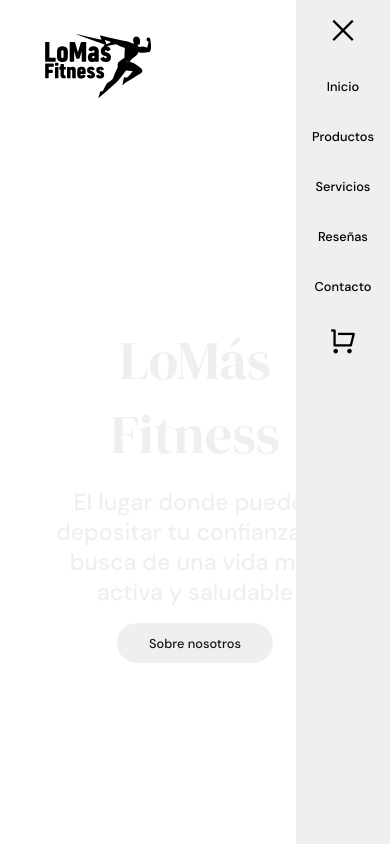
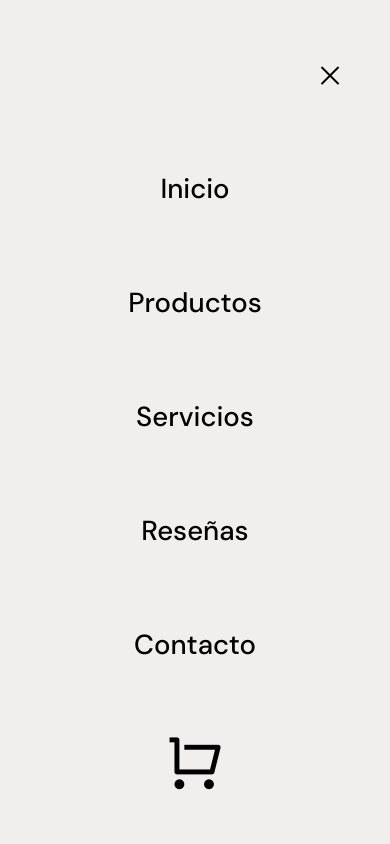
Before and after one commit to AaronBJ25/Aaron_LoMasFitness, a plain HTML site: page index.html in a window 390 px wide. Both pictures are taken after a click on the button "Abrir menú lateral". Shown: the top 844 px of the page. Drawn offline with nearby package versions, Linux system fonts and the light colour scheme.

Commit message:
feat: Responsive menu updated

```diff
--- a/css/index.css
+++ b/css/index.css
@@ -7,6 +7,7 @@
     margin: 0;
     padding: 0;
     box-sizing: border-box;
+    scroll-behavior: smooth;
 }
 
 img {
@@ -184,6 +185,14 @@ i {
                 display: none;
             }
         }
+        & #servicesBtn {
+            background: transparent;
+            border: none;
+        }
+        & #reviewsBtn {
+            background: transparent;
+            border: none;
+        }
     }
 
 
@@ -316,23 +325,29 @@ i {
             }
 
             & .menu__links {
+                font: var(--f-heading-md);
                 display: none;
                 flex-direction: column;
-                justify-content: flex-start;
-                gap: var(--s-md);
+                justify-content: space-between;
+                padding: var(--s-lg);
                 text-align: center;
                 position: fixed;
                 top: 0;
                 right: 0;
+                left: 0;
                 height: 100vh;
+
+                & li:first-of-type {
+                    align-self: flex-end;
+                }
 
                 &.show {
                     display: flex;
                     background-color: var(--c-light);
-
                     & #closeBtn {
                         background: transparent;
                         border: none;
+                        font-size: .7rem;
                         & i {
                             display: block;
                         }
--- a/index.html
+++ b/index.html
@@ -20,11 +20,11 @@
         <nav class="header__nav flex-row">
             <button id="menuBtn" class="link" title="Abrir menú lateral"><i class="ri-menu-line"></i></button>
             <ul class="menu__links flex-row" id="menuLinks">
-                <button id="closeBtn" class="link" title="Cerrar menú lateral"><i class="ri-close-large-line"></i></button>
+                <li><button id="closeBtn" class="link" title="Cerrar menú lateral"><i class="ri-close-large-line"></i></button></li>
                 <li><a href="index.html" title="Enlace para volver al inicio de la web" class="link">Inicio</a></li>
                 <li><a href="productos.html" title="Enlace para ir a nuestra página de productos" class="link">Productos </a></li>
-                <li><a href="#services" title="Enlace para ir a nuestra sección de productos" class="link">Servicios</a></li>
-                <li><a href="#reviews" title="Enlace para ir a nuestra sección de reseñas" class="link">Reseñas</a></li>
+                <li><button id="servicesBtn" class="link"><a href="#services" title="Enlace para ir a nuestra sección de productos">Servicios</a></button></li>
+                <li><button id="reviewsBtn" class="link"><a href="#reviews" title="Enlace para ir a nuestra sección de reseñas">Reseñas</a></button></li>
                 <li><a href="contacto.html" title="Enlace para poder ponerte en contacto con nosotros" class="link">Contacto</a></li>
                 <li><a href="#" class="link" title="Ver el carrito de la compra"><i class="ri-shopping-cart-line"></i></a></li>
             </ul>
@@ -127,7 +127,7 @@
                             <img src="media/client_joan.jpg" alt="Perfil de Joan Martínez" loading="lazy">
                         </picture>
                         <h3 class="text--sm">Joan Martínez</h3>
-                        <p>Me gusta entrenar desde hace muchísimos años, llevo en este gimnasio prácticamente desde sus inicios y el servicio de nutricionismo que añadieron unos meses después de abrirlo me ayudó muchísimo, ya que nunca me había parado a pensar si realmente comía adecuadamente o no. Resulta que cuando visité a uno de los nutricionistas me dijo que si quería progresar más rápido y de una manera saludable, debía ajustar mi dieta para que me proporcionase más calorías, teniendo en cuenta por supuesto no abusar de las grasas. Tenía razón, empecé a progreasr mucho más rápido.</p>
+                        <p>Me gusta entrenar desde hace muchísimos años, llevo en este gimnasio prácticamente desde sus inicios y el servicio de nutricionismo que añadieron unos meses después de abrirlo me ayudó muchísimo, ya que nunca me había parado a pensar si realmente comía adecuadamente o no. Resulta que cuando visité a uno de los nutricionistas me dijo que si quería progresar más rápido y de una manera saludable, debía ajustar mi dieta para que me proporcionase más calorías, teniendo en cuenta por supuesto no abusar de las grasas. Tenía razón, empecé a progresar mucho más rápido.</p>
                     </div>
                 </div>
             </div>
--- a/js/index.js
+++ b/js/index.js
@@ -2,6 +2,8 @@
 const MENU__BTN = document.getElementById('menuBtn');
 const MENU = document.getElementById('menuLinks');
 const CLOSE__BTN = document.getElementById('closeBtn');
+const SERVICES__BTN = document.getElementById('servicesBtn');
+const REVIEWS__BTN = document.getElementById('reviewsBtn');
 const BODY = document.querySelector('body');
 //Variables
 
@@ -12,7 +14,19 @@ MENU__BTN.addEventListener('click', () => {
     BODY.style.overflowY = 'hidden';
 });
 
-CLOSE__BTN.addEventListener('click', () => {
+function closeMenu() {
     MENU.classList.remove('show');
     BODY.style.overflowY = 'scroll';
+}
+
+CLOSE__BTN.addEventListener('click', () => {
+    closeMenu();
 });
+
+SERVICES__BTN.addEventListener('click', () => {
+    closeMenu();
+});
+
+REVIEWS__BTN.addEventListener('click', () => {
+    closeMenu();
+});
```
